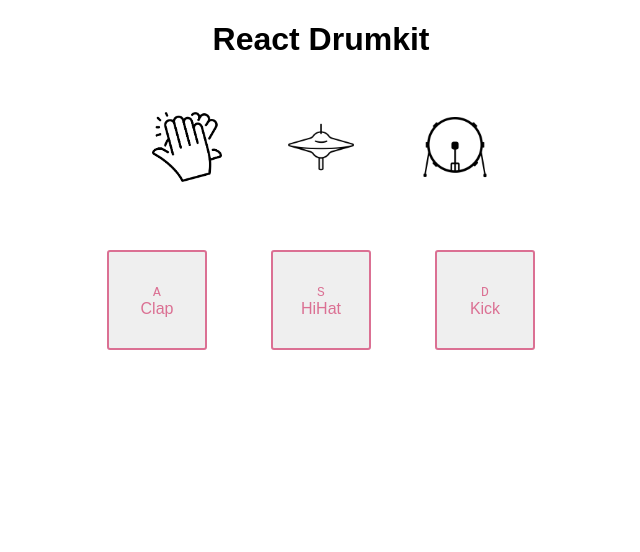
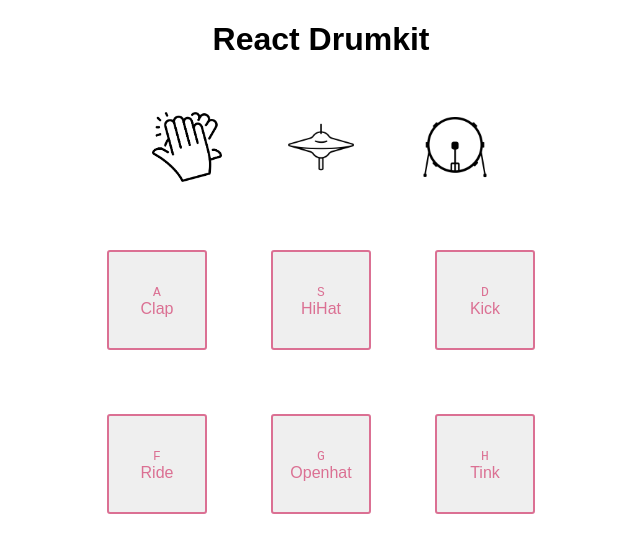
Before and after one commit to Mozl/react-drumkit, a React (Create React App) app in the folder react-drumkit/: page / in a window 1280 px wide. Shown: the top 552 px of the page, without its empty margins (319-959 px from the left). Built offline with nearby package versions, Linux system fonts and the light colour scheme.

Commit message:
added more instruments

```diff
--- a/react-drumkit/src/App.js
+++ b/react-drumkit/src/App.js
@@ -9,6 +9,9 @@ import kickIcon from '/Users/louismoselhi/Projects/react-drumkit/react-drumkit/s
 import clap from '/Users/louismoselhi/Projects/react-drumkit/react-drumkit/src/sounds/clap.wav';
 import hihat from '/Users/louismoselhi/Projects/react-drumkit/react-drumkit/src/sounds/hihat.wav';
 import kick from '/Users/louismoselhi/Projects/react-drumkit/react-drumkit/src/sounds/kick.wav';
+import ride from '/Users/louismoselhi/Projects/react-drumkit/react-drumkit/src/sounds/ride.wav';
+import openhat from '/Users/louismoselhi/Projects/react-drumkit/react-drumkit/src/sounds/openhat.wav';
+import tink from '/Users/louismoselhi/Projects/react-drumkit/react-drumkit/src/sounds/tink.wav';
 
 const Image = styled.img`
   width: 70px;
@@ -113,6 +116,7 @@ class DrumKit extends Component {
 
   componentWillUnmount() {
     window.removeEventListener('keydown', this._playSound);
+    this.setState({ isPlaying: false });
   }
 
   _playSound(event) {
@@ -131,7 +135,7 @@ class DrumKit extends Component {
     const { bigText, smallText, className } = this.props;
     const playing = this.state.isPlaying ? `${className} isPlaying` : `${className}`;
     return (
-      <ButtonStyle className={playing}>
+      <ButtonStyle className={playing} onTransitionEnd={this._onTransitionEnd}>
         <kbd>{smallText}</kbd>
         <br />
         <span>{bigText}</span>
@@ -181,6 +185,28 @@ class Drums extends Component {
             code={68}
             source={kick}
           />
+          <br />
+          <DrumKit
+            className="drumKit ride"
+            smallText="F"
+            bigText="Ride"
+            code={70}
+            source={ride}
+          />
+          <DrumKit
+            className="drumKit openhat"
+            smallText="G"
+            bigText="Openhat"
+            code={71}
+            source={openhat}
+          />
+          <DrumKit
+            className="drumKit tink"
+            smallText="H"
+            bigText="Tink"
+            code={72}
+            source={tink}
+          />
         </div>
       </div>
     );
```
